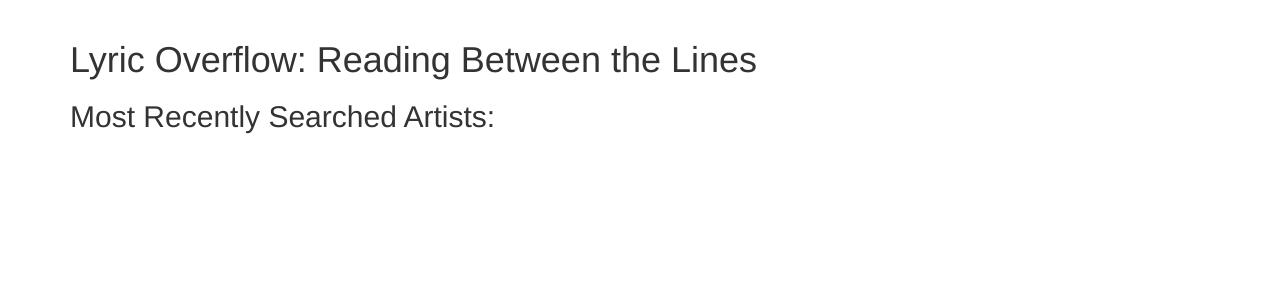
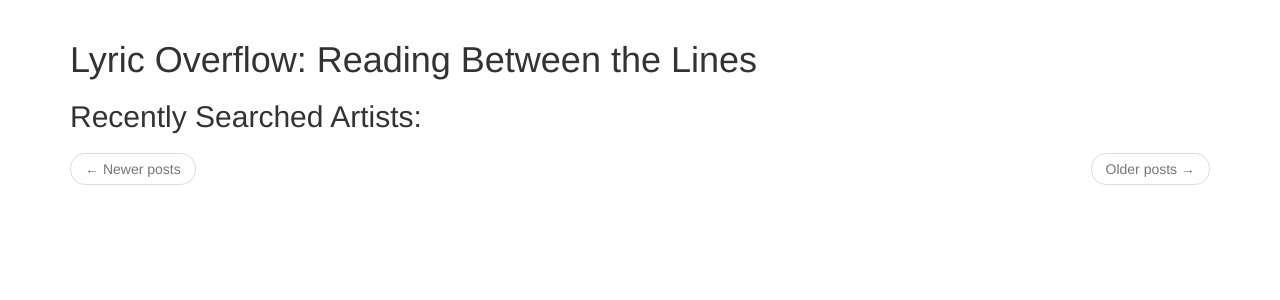
Before and after one commit to flaviocq/LyricsOverflow, a Flask app: page / in a window 1280 px wide. Shown: the part 52-352 px from the top of the page. Run offline with Flask 2, Linux system fonts and the light colour scheme; data that the repository does not hold is empty; some libraries are stand-ins or nearby versions.

Commit message:
added pagination

```diff
--- a/app/forms.py
+++ b/app/forms.py
@@ -4,5 +4,5 @@
 
 
 class SearchForm(FlaskForm):
-    artist = StringField('Artist Name', validators=[DataRequired()])
+    artist = StringField('Enter an artist name here', validators=[DataRequired()])
     submit = SubmitField('Search and Analyze')
--- a/app/models.py
+++ b/app/models.py
@@ -1,3 +1,4 @@
+from datetime import datetime
 from app import db
 
 class Artist(db.Model):
@@ -7,6 +8,7 @@
     narcissism_rating = db.Column(db.Integer())
     genre = db.Column(db.String(64), index=True, unique=False)
     img_url = db.Column(db.String())
+    timestamp = db.Column(db.DateTime, index=True, default=datetime.utcnow)
 
 
     def __repr__(self):
--- a/app/routes.py
+++ b/app/routes.py
@@ -1,4 +1,4 @@
-from flask import render_template, flash, redirect, url_for
+from flask import render_template, flash, redirect, url_for, request
 from app import app, analyze, models, db, getImage
 from app.forms import SearchForm
 
@@ -6,8 +6,14 @@
 @app.route('/')
 @app.route('/index')
 def index():
-    posts = models.Artist.query.all()[:5]
-    return render_template('index.html', title='Home', posts=posts)
+    page = request.args.get('page', 1, type=int)
+    posts = models.Artist.query.order_by(models.Artist.timestamp.desc()).paginate(
+        page, app.config['POSTS_PER_PAGE'], False)
+    next_url = url_for('index', page=posts.next_num) \
+        if posts.has_next else None
+    prev_url = url_for('index', page=posts.prev_num) \
+        if posts.has_prev else None
+    return render_template('index.html', title='Home', posts=posts.items, next_url=next_url, prev_url=prev_url)
 
 
 @app.route('/search', methods=['GET', 'POST'])
@@ -35,7 +41,7 @@
 
 
 @app.route('/results', methods=['GET', 'POST'])
-def results(artist_name, unique_word_count, genre, top_fifteen, ego_rating, total_lyrics):
+def results(artist_name, unique_word_count, genre, top_fifteen, ego_rating):
     return render_template('results.html', title='Results', artist_name=artist_name,
                            unique_word_count=unique_word_count,
                            genre=genre, top_fifteen=top_fifteen,
--- a/app/templates/index.html
+++ b/app/templates/index.html
@@ -3,12 +3,13 @@
 
 {% block app_content %}
     <h1>Lyric Overflow: Reading Between the Lines</h1>
-    <h2>Most Recently Searched Artists:</h2>
+    <h2>Recently Searched Artists:</h2>
     {% for post in posts %}
         <table class="table table-hover">
         <tr>
-            <td width="100px">
-                <img src="{{ post.img_url }}", alt="No image available", height="100", width="100">
+            <td width="120px", height="100px">
+                 <a href="{{ url_for('results', username=post.author.username) }}">
+                <img src="{{ post.img_url }}", alt="No image available", height="120", width="120">
             </td>
             <td>
                 <b><h4>{{ post.name }}</h4></b><br>
@@ -18,4 +19,18 @@
         </tr>
     </table>
     {% endfor %}
+        <nav aria-label="...">
+            <ul class="pager">
+                <li class="previous{% if not prev_url %} disabled{% endif %}">
+                    <a href="{{ prev_url or '#' }}">
+                        <span aria-hidden="true">&larr;</span> Newer posts
+                    </a>
+                </li>
+                <li class="next{% if not next_url %} disabled{% endif %}">
+                    <a href="{{ next_url or '#' }}">
+                        Older posts <span aria-hidden="true">&rarr;</span>
+                    </a>
+                </li>
+            </ul>
+        </nav>
 {% endblock %}
--- a/config.py
+++ b/config.py
@@ -7,3 +7,4 @@
     SQLALCHEMY_DATABASE_URI = os.environ.get('DATABASE_URL') or \
         'sqlite:///' + os.path.join(basedir, 'app.db')
     SQLALCHEMY_TRACK_MODIFICATIONS = False
+    POSTS_PER_PAGE = 3
```
Also changed, not shown: migrations/versions/2393818c146a_added_timestamp.py (added, +30 -0 lines), app.db.
